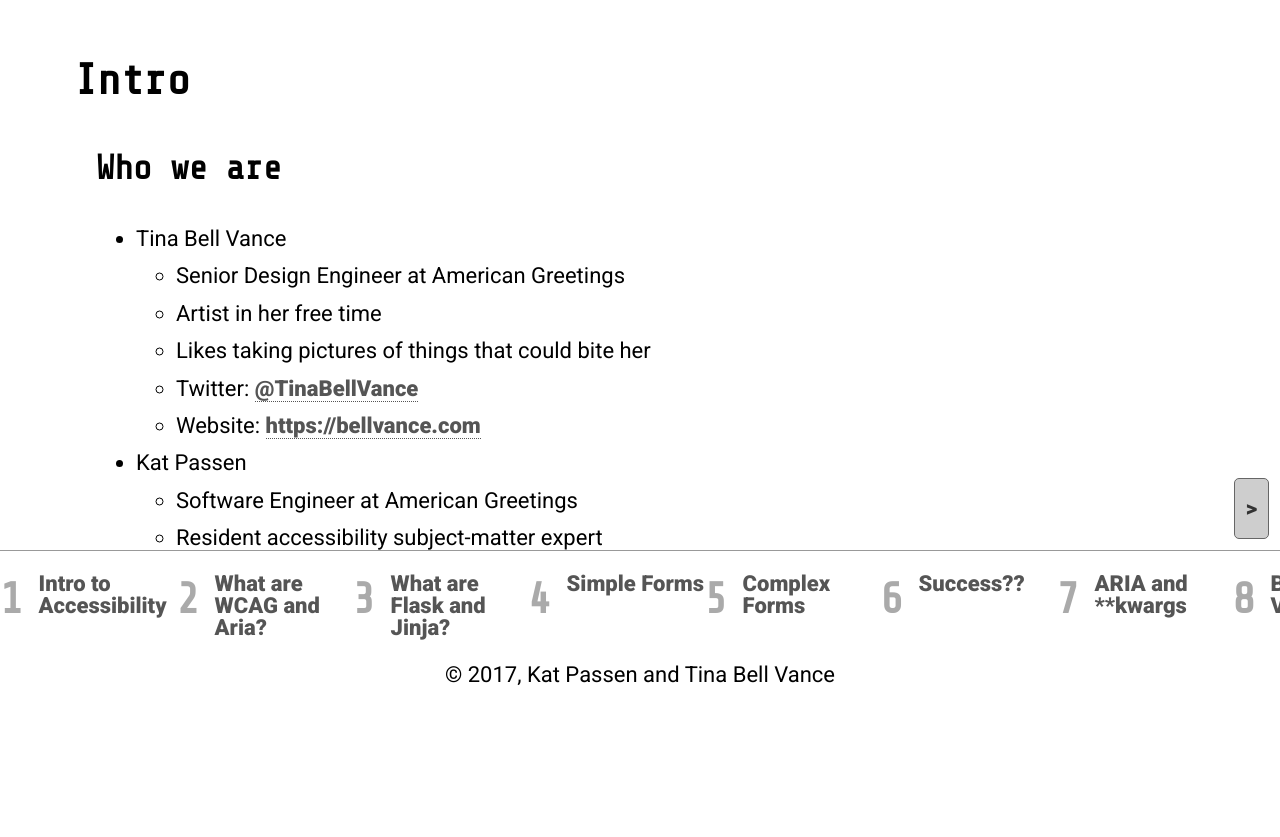
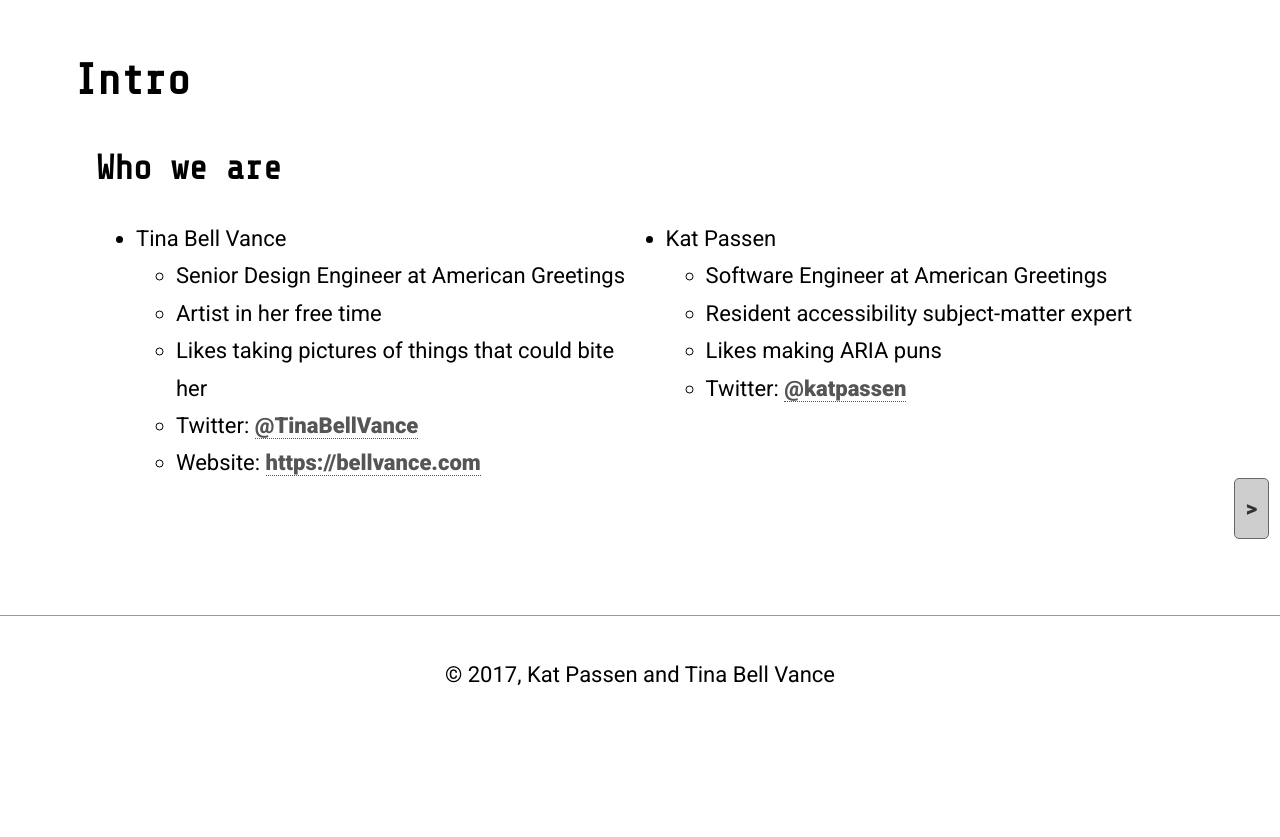
Before and after one commit to accessibleFlask/aria-owns, a Flask app: page / in a window 1280 px wide. Shown: the part 96-933 px from the top of the page. After the commit the page ends 781 px from the top, so only its background shows below. Run offline with Flask 2, Linux system fonts and the light colour scheme; some libraries are stand-ins or nearby versions.

Commit message:
Attempting to make a more presentation-friendly navv

```diff
--- a/app/static/css/style.scss.css
+++ b/app/static/css/style.scss.css
@@ -46,6 +46,11 @@ p, h5 {
 
 h2.code-header {
   margin: 3rem auto 0 auto; }
+
+.col-1,
+.col-2 {
+  float: left;
+  width: 45%; }
 
 img {
   max-height: 100%;
@@ -358,7 +363,6 @@ div[role="alert"] {
   background: #fff;
   border-top: 1px solid #999;
   bottom: 2rem;
-  height: 5rem;
   justify-content: flex-start;
   justify-self: flex-end;
   left: 0;
@@ -375,15 +379,27 @@ div[role="alert"] {
   .site-sidebar nav {
     display: flex;
     flex-flow: column wrap;
-    justify-content: space-between; }
-    .site-sidebar nav ol {
+    height: .5rem;
+    justify-content: space-between;
+    position: absolute;
+    left: -999999px; }
+  .site-sidebar:hover,
+  .site-sidebar .active {
+    height: 5rem; }
+    .site-sidebar:hover nav,
+    .site-sidebar .active nav {
+      left: 0;
+      position: relative; }
+      .site-sidebar:hover nav ol,
+      .site-sidebar .active nav ol {
         list-style-type: none;
         margin: 0;
         padding: 0;
         display: flex;
         align-content: flex-start;
         justify-content: flex-start; }
-      .site-sidebar nav ol li {
+        .site-sidebar:hover nav ol li,
+        .site-sidebar .active nav ol li {
           align-self: flex-start;
           align-self: flex-start;
           counter-increment: step-counter;
@@ -392,7 +408,8 @@ div[role="alert"] {
           line-height: 1;
           margin: 0;
           min-width: 8em; }
-        .site-sidebar nav ol li a {
+          .site-sidebar:hover nav ol li a,
+          .site-sidebar .active nav ol li a {
             align-self: flex-start;
             border: none;
             color: #555;
@@ -402,7 +419,8 @@ div[role="alert"] {
             font-size: 1rem;
             line-height: 1rem;
             text-align: left; }
-          .site-sidebar nav ol li a::before {
+            .site-sidebar:hover nav ol li a::before,
+            .site-sidebar .active nav ol li a::before {
               color: #aaa;
               content: counter(step-counter);
               display: block;
@@ -416,7 +434,8 @@ div[role="alert"] {
               min-height: 2rem;
               position: relative;
               top: 0.2rem; }
-          .site-sidebar nav ol li a .site-sidebar nav ol li a::before {
+            .site-sidebar:hover nav ol li a .site-sidebar nav ol li a::before,
+            .site-sidebar .active nav ol li a .site-sidebar nav ol li a::before {
               color: #aaa;
               content: counter(step-counter);
               display: inline-block;
@@ -428,10 +447,16 @@ div[role="alert"] {
               margin-top: .5rem;
               position: relative;
               top: 0; }
-          .site-sidebar nav ol li a:hover, .site-sidebar nav ol li a:focus, .site-sidebar nav ol li a[aria-current] {
+            .site-sidebar:hover nav ol li a:hover, .site-sidebar:hover nav ol li a:focus, .site-sidebar:hover nav ol li a[aria-current],
+            .site-sidebar .active nav ol li a:hover,
+            .site-sidebar .active nav ol li a:focus,
+            .site-sidebar .active nav ol li a[aria-current] {
               color: #000;
               text-shadow: 1px 1px 2px rgba(0, 0, 0, 0.25); }
-            .site-sidebar nav ol li a:hover::before, .site-sidebar nav ol li a:focus::before, .site-sidebar nav ol li a[aria-current]::before {
+              .site-sidebar:hover nav ol li a:hover::before, .site-sidebar:hover nav ol li a:focus::before, .site-sidebar:hover nav ol li a[aria-current]::before,
+              .site-sidebar .active nav ol li a:hover::before,
+              .site-sidebar .active nav ol li a:focus::before,
+              .site-sidebar .active nav ol li a[aria-current]::before {
                 text-shadow: none;
                 color: #333; }
 
--- a/app/static/js/sidebar.js
+++ b/app/static/js/sidebar.js
@@ -1,6 +1,18 @@
 /**
  * Sets current in the sidebar and centers it within the scroll area
  */
+function focusNav () {
+    var sidebar = $('.site-sidebar nav');
+    sidebar.on('focusin',function(){
+        $(this).addClass('active');
+        $(this).parent().addClass('active');
+    });
+    sidebar.on('focusout', function(){
+        $(this).removeClass('active');
+        $(this).parent().removeClass('active');
+    });
+
+}
 
 function getCurrentSlide() {
     var url = window.location.href;
@@ -33,6 +45,7 @@ function centerScrollbar(active) {
 
 $(function() {
     var current = getCurrentSlide();
+    var focus = focusNav();
     if(current) {
         centerScrollbar(current);
     }
--- a/app/static/styles/style.scss
+++ b/app/static/styles/style.scss
@@ -56,6 +56,13 @@ p, h5 { font-size: 1rem; }
 
 h2.code-header {
     margin: 3rem auto 0 auto;
+}
+
+
+.col-1,
+.col-2 {
+    float: left;
+    width: 45%;
 }
 
 img {
@@ -374,7 +381,6 @@ div[role="alert"] {
     background: #fff;
     border-top: 1px solid #999;
     bottom: 2rem;
-    height: 5rem;
     justify-content: flex-start;
     justify-self: flex-end;
     left: 0;
@@ -392,8 +398,19 @@ div[role="alert"] {
     nav {
         display: flex;
         flex-flow: column wrap;
+        height: .5rem;
         justify-content: space-between;
+        position: absolute;
+        left: -999999px;
+    }
 
+    &:hover,
+    .active {
+        height: 5rem;
+
+        nav {
+            left: 0;
+            position: relative;
             ol {
                 list-style-type: none;
                 margin: 0;
@@ -474,6 +491,7 @@ div[role="alert"] {
             }
         }
     }
+}
 
 div[id^="panel"] {
     padding: 1rem;
--- a/app/templates/home.html
+++ b/app/templates/home.html
@@ -5,7 +5,7 @@
     <h2>Intro</h2>
     <div id="panel-one" tabindex="-1" class="current">
         <h3>Who we are</h3>
-        <ul>
+        <ul class="col-1">
             <li>Tina Bell Vance
                 <ul>
                     <li>Senior Design Engineer at American Greetings</li>
@@ -15,6 +15,8 @@
                     <li>Website: <a href="https://bellvance.com">https://bellvance.com</a></li>
                 </ul>
             </li>
+        </ul>
+        <ul class="col-2">
             <li>Kat Passen</li>
                 <ul>
                     <li>Software Engineer at American Greetings</li>
```
Also changed, not shown: 1 other file. Lines whose indentation alone changed are shown as unchanged.
